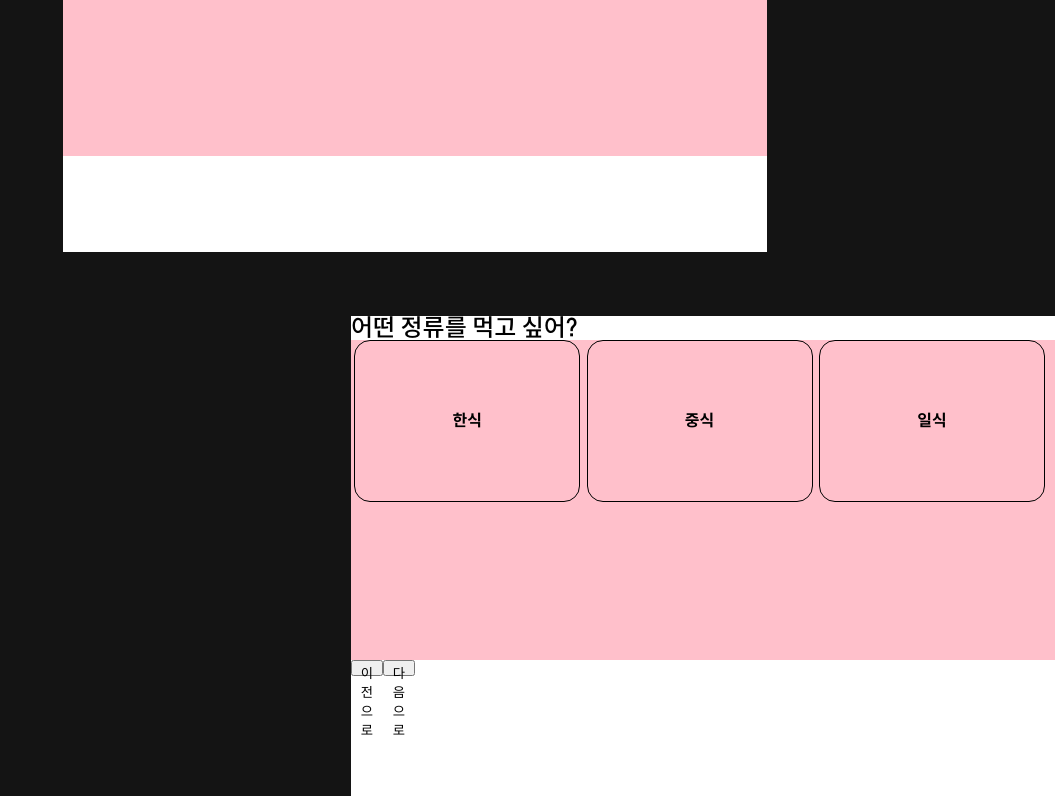
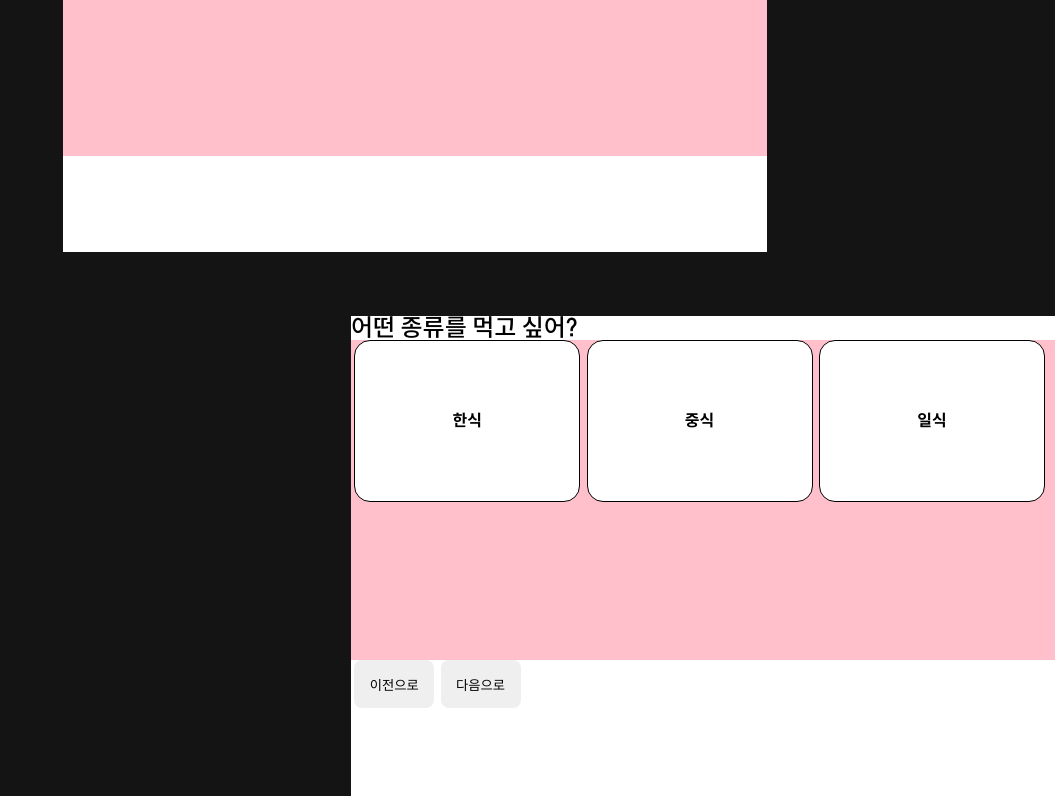
Before and after one commit to DO-SOPT-WEB/MinseoKang, a React (Vite) app in the folder week3_assign/: page / in a window 1280 px wide. Shown: the part 436-1232 px from the top of the page, without its empty margins (225-1280 px from the left). Built offline with nearby package versions, Linux system fonts and the light colour scheme.

Commit message:
feat. 단계이동

```diff
--- a/week3_assign/src/Prefer/Prefer.jsx
+++ b/week3_assign/src/Prefer/Prefer.jsx
@@ -2,14 +2,11 @@ import React, { useState } from "react";
 import First from "./steps/First";
 import Second from "./steps/Second";
 import Third from "./steps/Third";
-import SelectData from "../Hooks/SelectData";
 
 // ChoosePrefer 컴포넌트는 현재 선택된 단계를 상태로 관리
 const ChoosePrefer = ({ selectOptionHandler, startPickHandler }) => {
   const [goToStep, setGoToStep] = useState(1);
-  const goToStepHandler = (number) => {
-    setGoToStep(number);
-  };
+  console.log(goToStep);
 
   return (
     <>
@@ -17,11 +14,23 @@ const ChoosePrefer = ({ selectOptionHandler, startPickHandler }) => {
         <First
           selectOptionHandler={selectOptionHandler}
           startPickHandler={startPickHandler}
-          goToStepHandler={goToStepHandler}
+          moveStep={setGoToStep}
         />
       )}
-      {goToStep === 2 && <Second goToStepHandler={goToStepHandler} />}
-      {goToStep === 3 && <Third goToStepHandler={goToStepHandler} />}
+      {goToStep === 2 && (
+        <Second
+          selectOptionHandler={selectOptionHandler}
+          startPickHandler={startPickHandler}
+          moveStep={setGoToStep}
+        />
+      )}
+      {goToStep === 3 && (
+        <Third
+          selectOptionHandler={selectOptionHandler}
+          startPickHandler={startPickHandler}
+          moveStep={setGoToStep}
+        />
+      )}
     </>
   );
 };
--- a/week3_assign/src/Prefer/steps/First.jsx
+++ b/week3_assign/src/Prefer/steps/First.jsx
@@ -1,22 +1,19 @@
-import React, { useState } from "react";
-import styled from "styled-components"; // 추가
+import React from "react";
+import styled from "styled-components";
 import ChooseButton from "../../components/ChooseButton";
 import useInsert from "../../Hooks/useInsert";
 import MoveBtn from "../../components/moveBtn";
 
-const First = ({ selectOptionHandler, startPickHandler, moveStep }) => {
+const First = ({ moveStep }) => {
   const { clickedOption, clickedOptionHandler } = useInsert();
 
   return (
     <Section>
-      <Header>어떤 정류를 먹고 싶어?</Header>
+      <Header>어떤 종류를 먹고 싶어?</Header>
       <BtnSection>
         <ChooseButton
           isclicked={clickedOption === 1 ? "checked" : "unchecked"}
-          onClick={() => {
-            clickedOptionHandler(1);
-            console.log("눌림");
-          }}
+          onClick={() => clickedOptionHandler(1)}
         >
           <p>한식</p>
         </ChooseButton>
@@ -34,10 +31,17 @@ const First = ({ selectOptionHandler, startPickHandler, moveStep }) => {
         </ChooseButton>
       </BtnSection>
       <MoveBtn>이전으로</MoveBtn>
-      <MoveBtn>다음으로</MoveBtn>
+      <MoveBtn
+        onClick={() => {
+          console.log("33");
+        }}
+      >
+        다음으로
+      </MoveBtn>
     </Section>
   );
 };
+
 const Section = styled.div`
   background-color: white;
   width: 44rem;
--- a/week3_assign/src/Prefer/steps/Second.jsx
+++ b/week3_assign/src/Prefer/steps/Second.jsx
@@ -4,7 +4,7 @@ import ChooseButton from "../../components/ChooseButton";
 import useInsert from "../../Hooks/useInsert";
 import MoveBtn from "../../components/moveBtn";
 
-const Second = (moveStep) => {
+const Second = ({ moveStep }) => {
   const { clickedOption, clickedOptionHandler } = useInsert();
 
   return (
@@ -30,8 +30,8 @@ const Second = (moveStep) => {
           <p>빵</p>
         </ChooseButton>
       </BtnSection>
-      <MoveBtn onClick={() => moveStep(1)}>이전으로</MoveBtn>
-      <MoveBtn onClick={() => moveStep(3)}>다음으로</MoveBtn>
+      <MoveBtn onClick={() => goToStepHandler(1)}>이전으로</MoveBtn>
+      <MoveBtn onClick={() => goToStepHandler(3)}>다음으로</MoveBtn>
     </Section>
   );
 };
--- a/week3_assign/src/Prefer/steps/Third.jsx
+++ b/week3_assign/src/Prefer/steps/Third.jsx
@@ -1,7 +1,52 @@
 import React from "react";
+import styled from "styled-components"; // 추가
+import ChooseButton from "../../components/ChooseButton";
+import useInsert from "../../Hooks/useInsert";
+import MoveBtn from "../../components/moveBtn";
 
-const Third = () => {
-  return <div></div>;
+const Third = ({ moveStep }) => {
+  const { clickedOption, clickedOptionHandler } = useInsert();
+
+  return (
+    <Section>
+      <Header>여기중에는</Header>
+      <BtnSection>
+        <ChooseButton
+          isclicked={clickedOption === 1 ? "checked" : "unchecked"}
+          onClick={() => clickedOptionHandler(1)}
+        >
+          <p>밥</p>
+        </ChooseButton>
+        <ChooseButton
+          isclicked={clickedOption === 2 ? "checked" : "unchecked"}
+          onClick={() => clickedOptionHandler(2)}
+        >
+          <p>면</p>
+        </ChooseButton>
+      </BtnSection>
+      <MoveBtn onClick={() => goToStepHandler(2)}>이전으로</MoveBtn>
+      <MoveBtn>결과보기</MoveBtn>
+    </Section>
+  );
 };
+const Section = styled.div`
+  background-color: white;
+  width: 44rem;
+  height: 30rem;
+  margin-left: calc((100vw - 44rem) / 2);
+  margin-top: calc((100vh - 30rem) / 2);
+  color: black;
+`;
+
+const BtnSection = styled.section`
+  display: flex;
+  width: 44rem;
+  height: 20rem;
+  background-color: pink;
+`;
+
+const Header = styled.h1`
+  font-size: 1.5rem;
+`;
 
 export default Third;
--- a/week3_assign/src/components/ChooseButton.jsx
+++ b/week3_assign/src/components/ChooseButton.jsx
@@ -11,6 +11,8 @@ const ChooseButton = styled.article`
   margin: 0 0.2rem;
   cursor: pointer;
 
+  background-color: ${(props) =>
+    props.isclicked === "checked" ? "green" : "white"};
   &:hover {
     background-color: #222;
   }
--- a/week3_assign/src/components/moveBtn.jsx
+++ b/week3_assign/src/components/moveBtn.jsx
@@ -6,8 +6,16 @@ const moveBtn = (props) => {
 };
 
 const Btn = styled.button`
-  width: 2rem;
-  height: 1rem;
+  width: 5rem;
+  height: 3rem;
+  margin: 0 0.2rem;
+  border-radius: 0.5rem;
+  border-style: none;
+  cursor: pointer;
+  &:hover {
+    background-color: #222;
+    color: white;
+  }
 `;
 
 export default moveBtn;
```
Also changed, not shown: week3_assign/src/Hooks/goToStepHandler.jsx (added, +11 -0 lines), week3_assign/src/Prefer/steps/result.jsx (added, +37 -0 lines).
